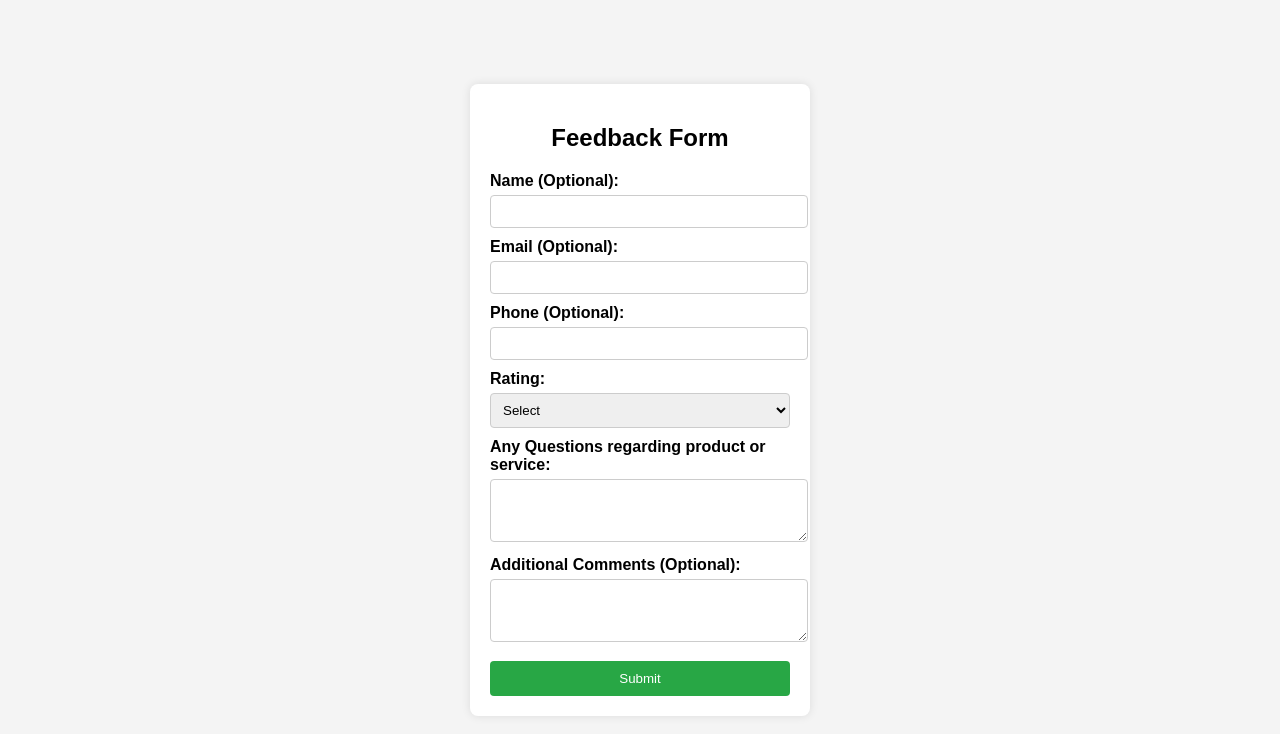
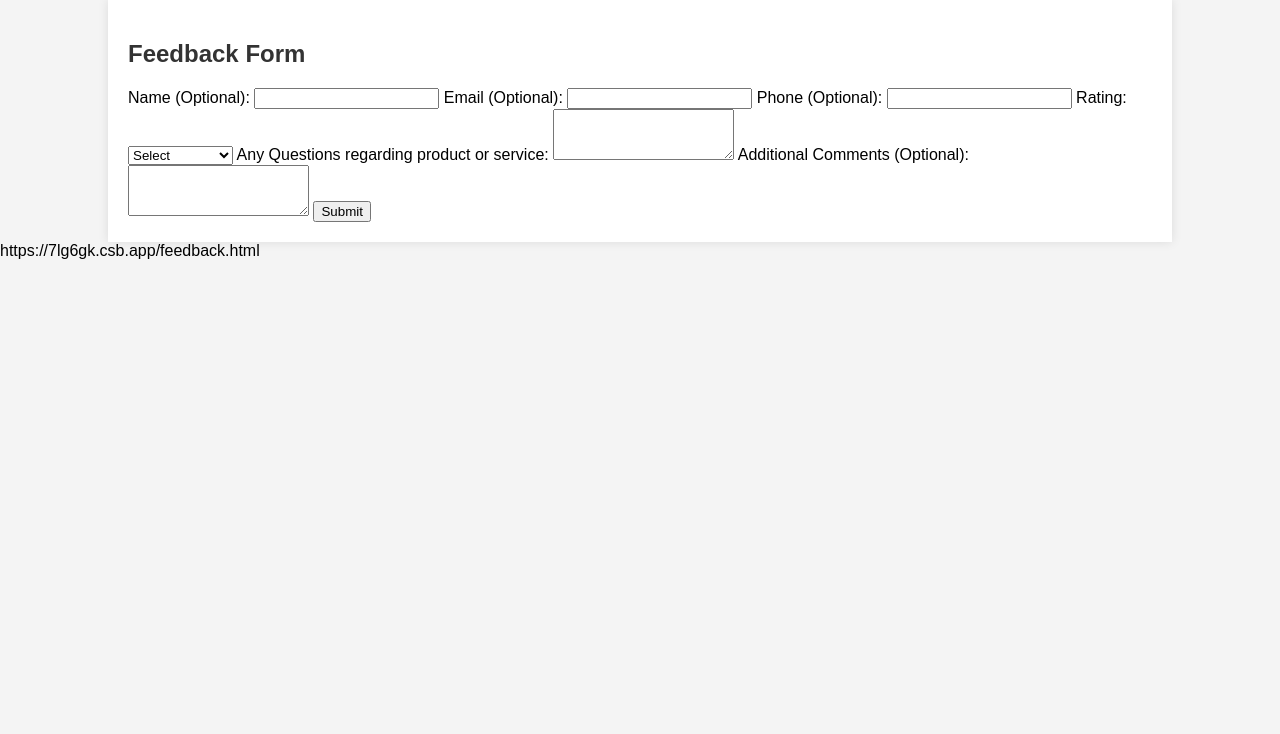
Before and after one commit to madhumathi789/fewd_lab, a plain HTML site: page feedback.html in a window 1280 px wide. Drawn offline with Linux system fonts and the light colour scheme.

Commit message:
after changing internal css

```diff
--- a/feedback.html
+++ b/feedback.html
@@ -4,53 +4,7 @@
     <meta charset="UTF-8">
     <meta name="viewport" content="width=device-width, initial-scale=1.0">
     <title>Feedback Form</title>
-    <style>
-        body {
-            font-family: Arial, sans-serif;
-            background-color: #f4f4f4;
-            margin: 0;
-            padding: 0;
-            display: flex;
-            justify-content: center;
-            align-items: center;
-            height: 100vh;
-        }
-        .container {
-            background: white;
-            padding: 20px;
-            border-radius: 8px;
-            box-shadow: 0px 0px 10px rgba(0, 0, 0, 0.1);
-            width: 300px;
-        }
-        h2 {
-            text-align: center;
-        }
-        label {
-            font-weight: bold;
-            display: block;
-            margin-top: 10px;
-        }
-        input, textarea, select {
-            width: 100%;
-            padding: 8px;
-            margin-top: 5px;
-            border: 1px solid #ccc;
-            border-radius: 4px;
-        }
-        button {
-            width: 100%;
-            padding: 10px;
-            background: #28a745;
-            color: white;
-            border: none;
-            border-radius: 4px;
-            margin-top: 15px;
-            cursor: pointer;
-        }
-        button:hover {
-            background: #218838;
-        }
-    </style>
+    <link rel="stylesheet" href="style.css">
 </head>
 <body>
     <div class="container">
@@ -86,3 +40,4 @@
     </div>
 </body>
 </html>
+https://7lg6gk.csb.app/feedback.html
--- /dev/null
+++ b/style.css
@@ -0,0 +1,30 @@
+body {
+    font-family: Arial, sans-serif;
+    margin: 0;
+    padding: 0;
+    background-color: #f4f4f4;
+}
+.container {
+    width: 80%;
+    margin: auto;
+    background: white;
+    padding: 20px;
+    box-shadow: 0px 0px 10px rgba(0, 0, 0, 0.1);
+}
+h1, h2 {
+    color: #333;
+}
+ul {
+    list-style: none;
+    padding: 0;
+}
+ul li {
+    background: #ddd;
+    margin: 5px 0;
+    padding: 10px;
+    border-radius: 5px;
+}
+.contact a {
+    text-decoration: none;
+    color: #007BFF;
+}
```
Also changed, not shown: portfolio.html (+1 -32 lines).
